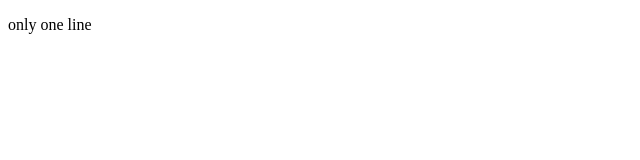
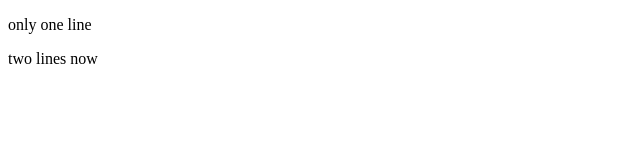
Before and after one commit to adermgram/learn-git, a plain HTML site: page index.html in a window 1280 px wide. Shown: the full height of the page, 0-640 px from the left. Drawn offline with Linux system fonts and the light colour scheme.

Commit message:
second line added

```diff
--- a/index.html
+++ b/index.html
@@ -7,5 +7,6 @@
 </head>
 <body>
     <p>only one line</p>
+    <p>two lines now</p>
 </body>
 </html>
```
